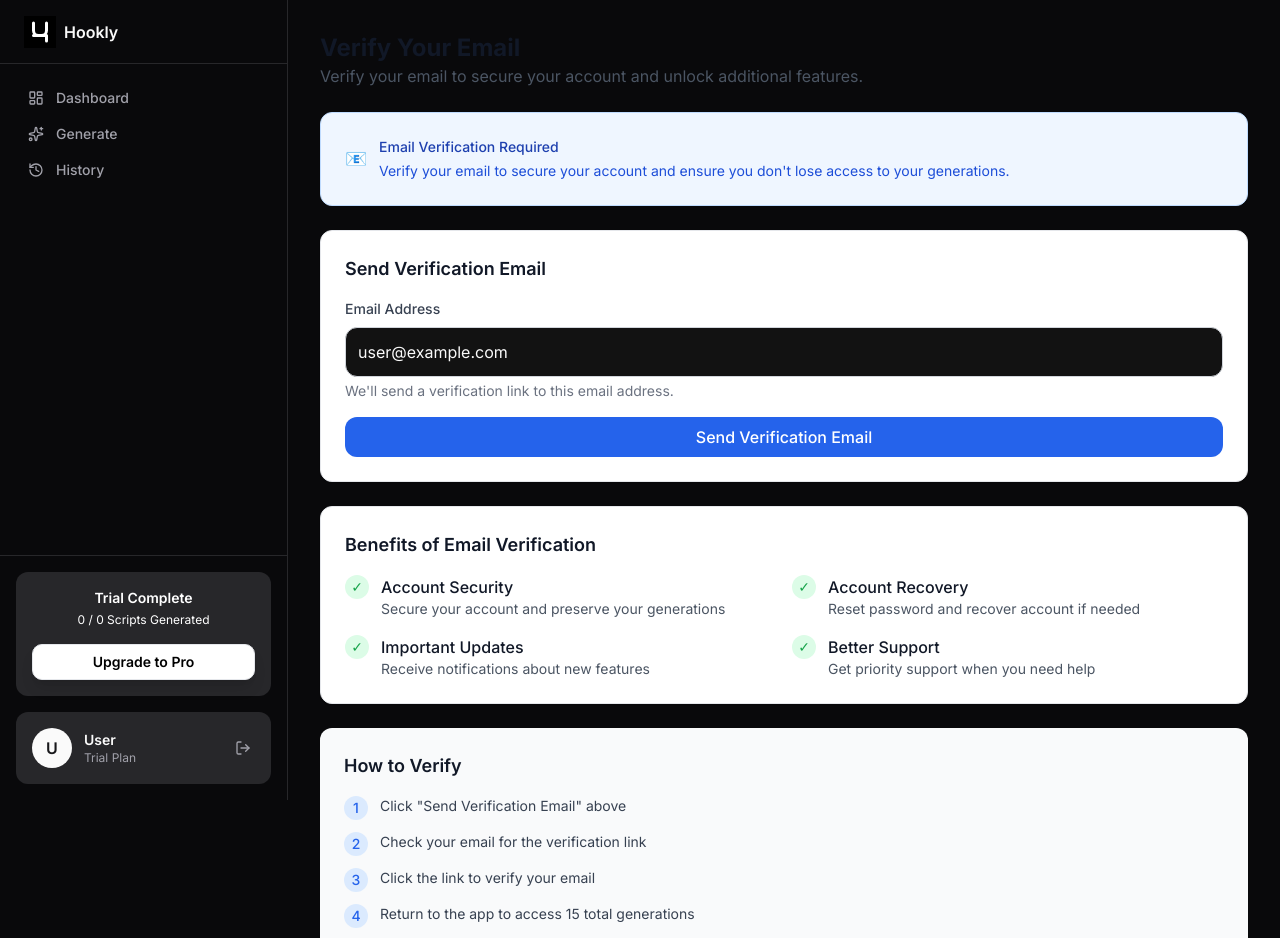
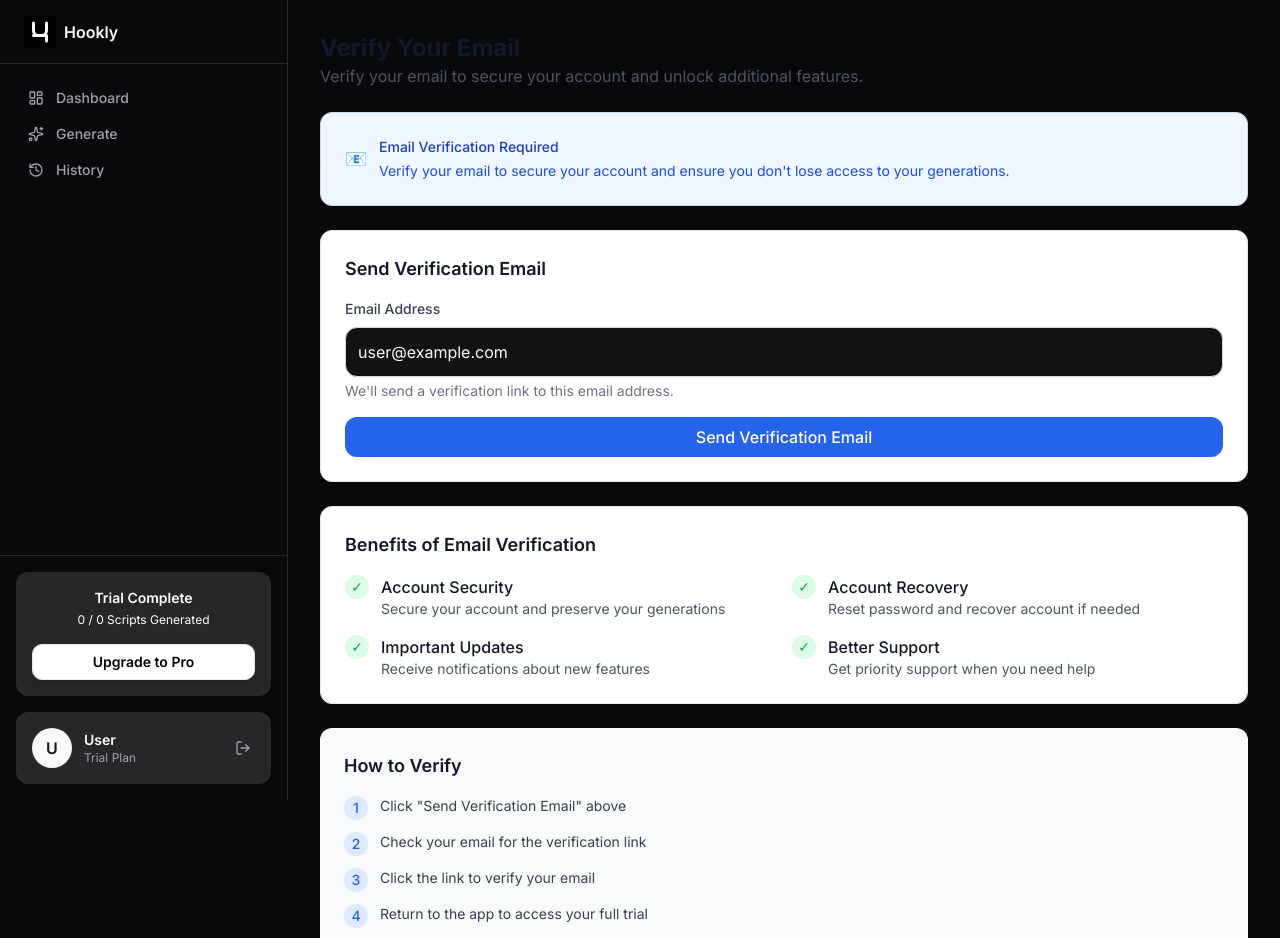
Before and after one commit to Minoqtopus/hookly, a Next.js app in the folder frontend/: page /verification in a window 1280 px wide. Shown: the top 938 px of the page. Built offline with nearby package versions, Linux system fonts and the light colour scheme; no server answers.

Commit message:
fix: resolve 15 generations showing on the dashboard

```diff
--- a/frontend/app/(protected)/dashboard/page.tsx
+++ b/frontend/app/(protected)/dashboard/page.tsx
@@ -80,7 +80,7 @@ export default function DashboardPage() {
 
   // Calculate dynamic values
   const generationsUsed = user?.trial_generations_used || 0;
-  const totalGenerations = user?.is_email_verified ? 15 : 5;
+  const totalGenerations = 5; // All trial users get 5 generations regardless of verification status
   const displayName = user?.first_name || user?.email?.split('@')[0] || 'User';
 
   // Calculate trial status
--- a/frontend/app/(protected)/verification/page.tsx
+++ b/frontend/app/(protected)/verification/page.tsx
@@ -2,7 +2,7 @@
  * Email Verification Page - Protected Route
  *
  * Staff Engineer Design: Users verify email while using the app
- * Business Logic: Verification unlocks additional generations (5→15)
+ * Business Logic: Verification enables trial access (5 generations total)
  */
 
 export default function EmailVerificationPage() {
@@ -129,7 +129,7 @@ export default function EmailVerificationPage() {
 
           <div className="flex items-start space-x-3">
             <span className="flex-shrink-0 w-6 h-6 bg-blue-100 rounded-full flex items-center justify-center text-blue-600 font-medium text-sm">4</span>
-            <p className="text-sm text-gray-700">Return to the app to access 15 total generations</p>
+            <p className="text-sm text-gray-700">Return to the app to access your full trial</p>
           </div>
         </div>
       </div>
```
